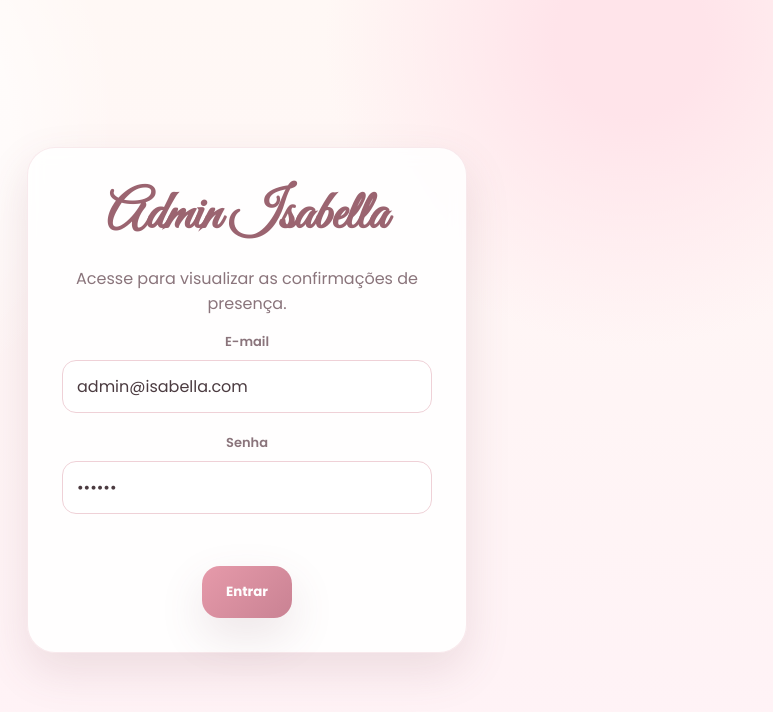
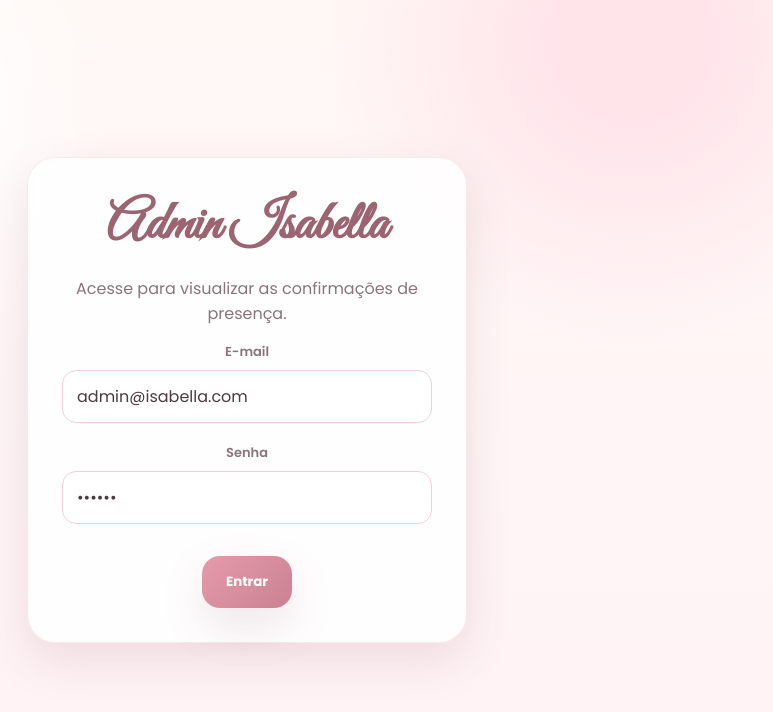
Before and after one commit to Iagoti/convite-aniversario-front, an Angular app: page /admin/login in a window 1280 px wide. Shown: the top 712 px of the page, without its empty margins (393-1166 px from the left). Built offline with nearby package versions, Linux system fonts and the light colour scheme.

Commit message:
Reduzido espaçamento do botao savar

```diff
--- a/src/app/admin/pages/login/login.component.scss
+++ b/src/app/admin/pages/login/login.component.scss
@@ -27,7 +27,8 @@
 
 .erro {
     color: #d34f62;
-    min-height: 20px
+    min-height: 16px;
+    margin: 8px 0
 }
 
 small {
```
